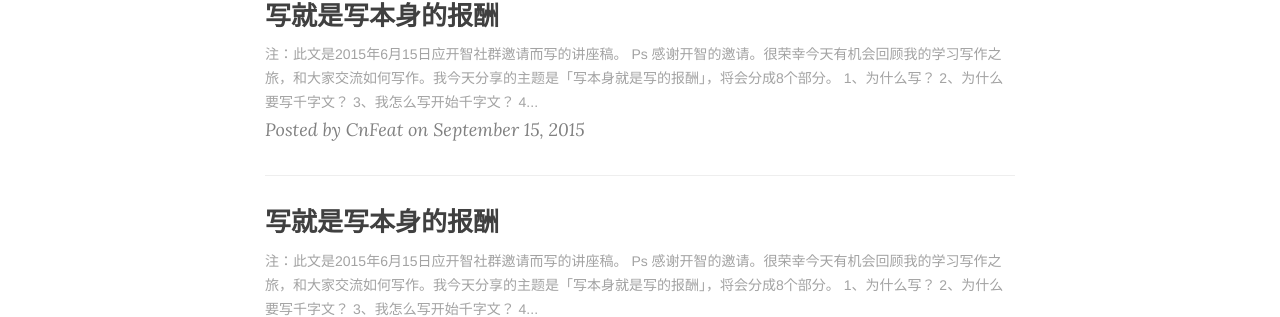
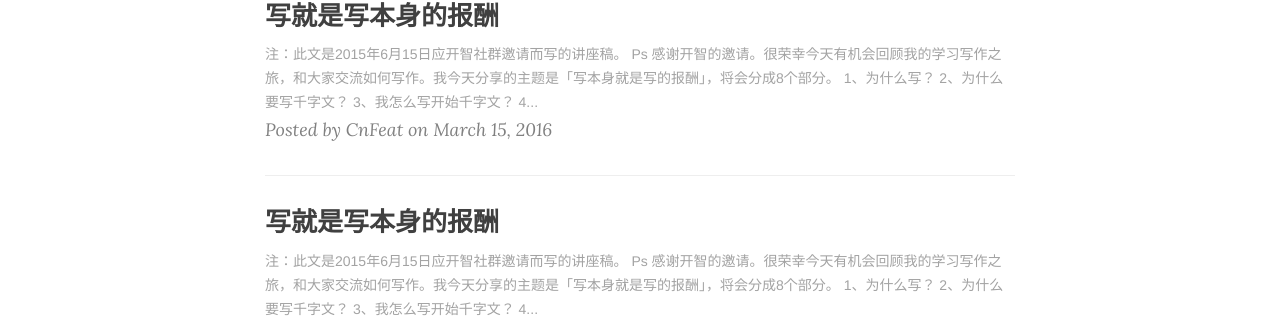
Before and after one commit to huihui7987/huihui117987.github.io, a Jekyll site: the page built from index.html, in a window 1280 px wide. Shown: the part 478-795 px from the top of the page. Built offline with Jekyll 4.4.1, drawn with Linux system fonts in a browser that asks for light colours; nearby versions of some CDN libraries; the list of posts is cut into pages by our own code.

Commit message:
Update 2016-03-14-what-i-give-is-what-i-get .md

```diff
--- a/_posts/2016-03-14-what-i-give-is-what-i-get .md
+++ b/_posts/2016-03-14-what-i-give-is-what-i-get .md
@@ -1,7 +1,7 @@
 ---
 layout: post
 title: 写就是写本身的报酬
-date: 2015-09-15
+date: 2016-03-15
 categories: blog
 tags: [写作,千字文]
 description: 今天下午临时定下要出差。已抵浙江，刚刚安顿。明天一早出发，不便多写。但会在工作之余尽量写。写不是义务，写本身就是写的报酬。
```
